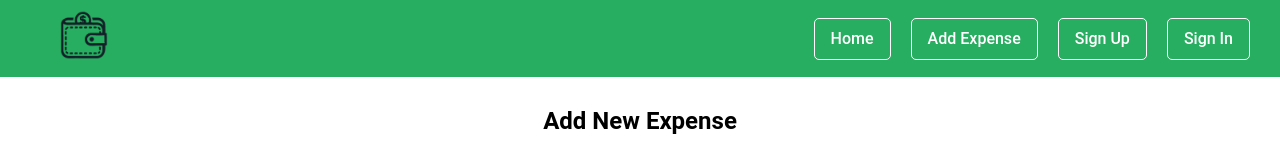
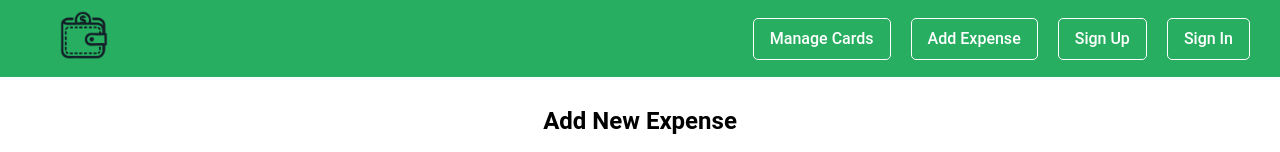
Before and after one commit to ErcModel3/personal-finance-tracker, a React (Vite) app: page /log in a window 1280 px wide. Shown: the top 152 px of the page. Built offline with nearby package versions, Linux system fonts and the light colour scheme; no server answers.

Commit message:
Removed the home button for accessing the manage cards section

```diff
--- a/src/components/Navbar.jsx
+++ b/src/components/Navbar.jsx
@@ -12,19 +12,18 @@ const Navbar = () => {
                     to="/"
                     className="logo-link"
                     aria-label="Navigate to Home"
-                    //sents the user back to the root page of our app
+                    //sends the user back to the root page of our app
                 >
                     <img
                         src={logo}
                         alt="FinTrack Logo"
                         className="logo-image"
-                        //made the set up actually legible, is the same code from before
                     />
                 </Link>
 
                 {/* Right side: Navigation buttons */}
                 <div className="navbar-nav ms-auto">
-                    <Link className="nav-link" to="/">Home</Link>
+                    <Link className="nav-link" to="/manage-cards">Manage Cards</Link>
                     <Link className="nav-link" to="/log">Add Expense</Link>
                     <Link className="nav-link" to="/signup">Sign Up</Link>
                     <Link className="nav-link" to="/signin">Sign In</Link>
```
